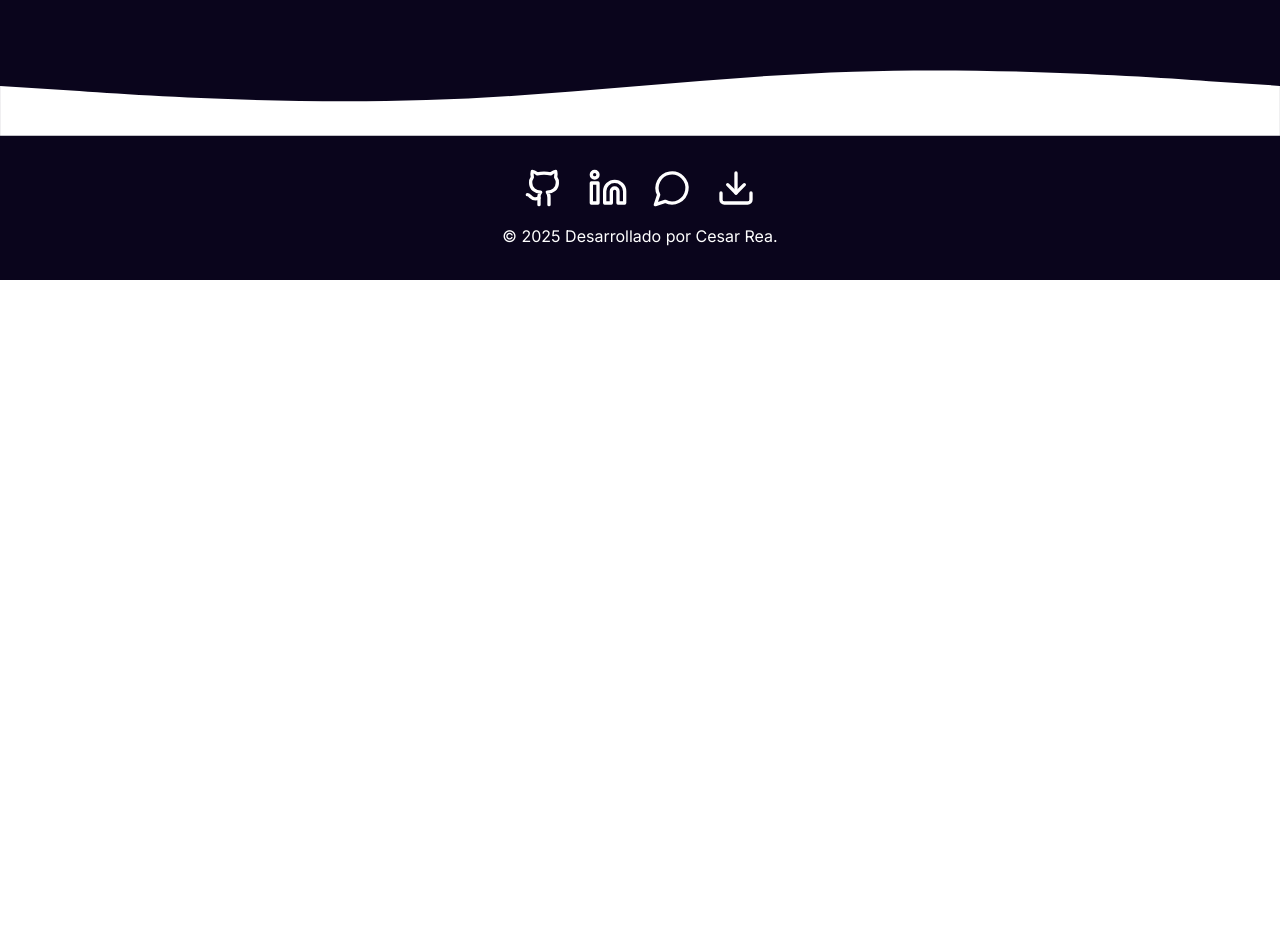
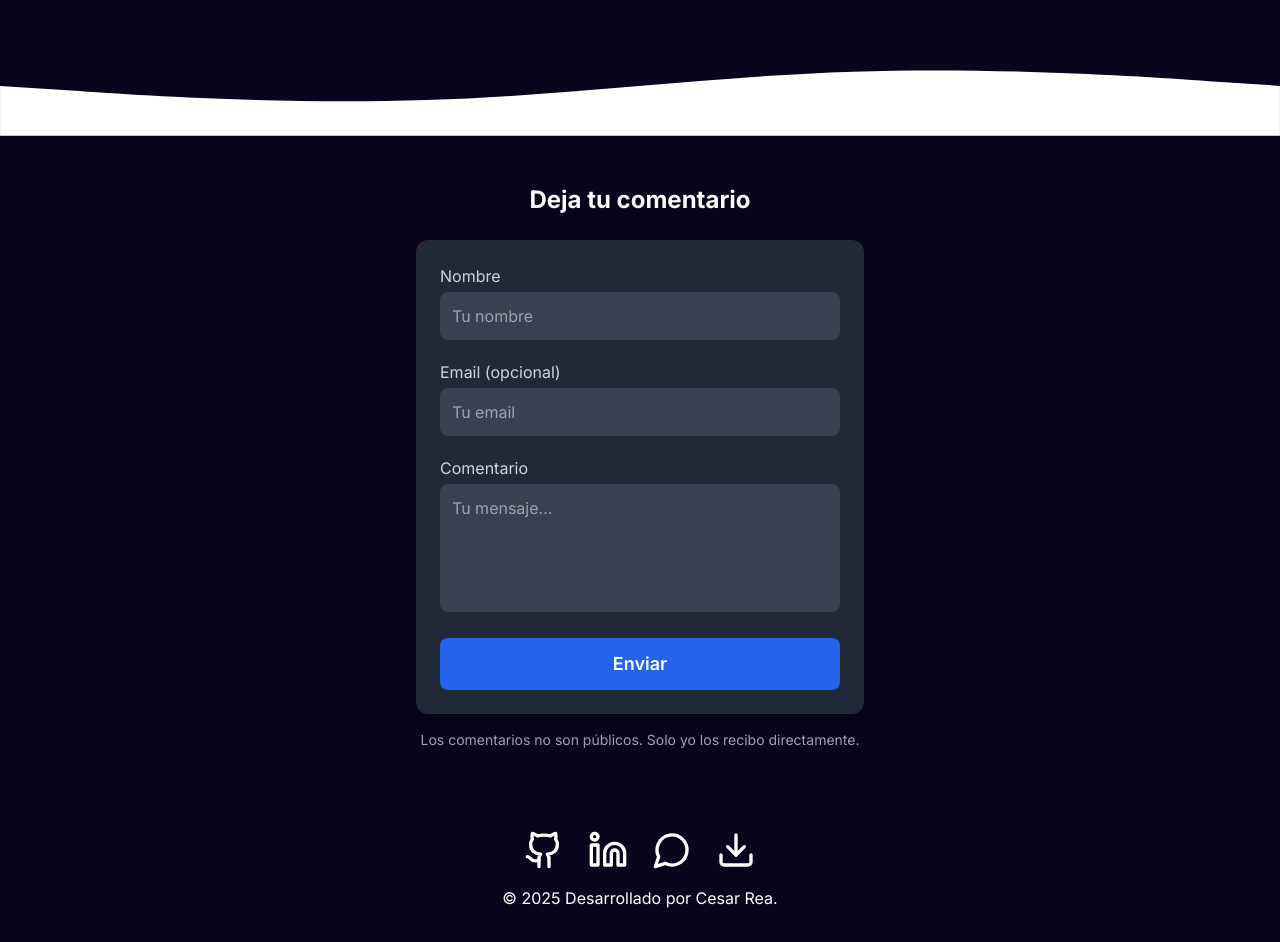
Before and after one commit to dadito6/PortfolioCesar, a Next.js app: page / in a window 1280 px wide. Shown: the part 2060-3002 px from the top of the page. Before the commit the page ends 2340 px from the top, so only its background shows below. Built offline with nearby package versions, Linux system fonts and the light colour scheme.

Commit message:
agrego form

```diff
--- /dev/null
+++ b/app/components/comentarios.tsx
@@ -0,0 +1,103 @@
+import { useState } from 'react';
+
+export function Comentarios() {
+  const [nombre, setNombre] = useState('');
+  const [comentario, setComentario] = useState('');
+  const [email, setEmail] = useState('');
+  const [mensajeEnvio, setMensajeEnvio] = useState('');
+
+  const submitComentario = async (e: React.FormEvent) => {
+    e.preventDefault();
+
+    if (!comentario.trim()) {
+      setMensajeEnvio('Por favor escribe un comentario');
+      return;
+    }
+    if (email && !/^[\w-.]+@([\w-]+\.)+[\w-]{2,4}$/.test(email)) {
+      setMensajeEnvio('Por favor ingresa un email válido');
+      return;
+    }
+
+    try {
+      setMensajeEnvio('Enviando...');
+      const response = await fetch('/api/enviar-mail', {
+        method: 'POST',
+        headers: { 'Content-Type': 'application/json' },
+        body: JSON.stringify({ nombre, email, comentario })
+      });
+
+      if (response.ok) {
+        setNombre('');
+        setEmail('');
+        setComentario('');
+        setMensajeEnvio('¡Gracias por tu opinión! Te responderé pronto.');
+        setTimeout(() => setMensajeEnvio(''), 5000);
+      } else {
+        const errorData = await response.json();
+        setMensajeEnvio(`Error: ${errorData.error || 'Intenta nuevamente'}`);
+      }
+    } catch (error) {
+      setMensajeEnvio('Error de conexión. Por favor intenta más tarde.');
+    }
+  };
+
+  return (
+    <section className="py-12 px-2 animate-fade-in">
+      <h2 className="font-bold mb-6 text-gray-50 text-2xl text-center">Deja tu comentario</h2>
+      <div className="max-w-md mx-auto bg-gray-800 rounded-xl shadow-lg p-6">
+        <form onSubmit={submitComentario} className="space-y-5">
+          <div>
+            <label className="block text-gray-300 mb-1" htmlFor="nombre">Nombre</label>
+            <input
+              id="nombre"
+              type="text"
+              value={nombre}
+              onChange={(e) => setNombre(e.target.value)}
+              placeholder="Tu nombre"
+              className="w-full p-3 rounded-lg bg-gray-700 text-white focus:outline-none focus:ring-2 focus:ring-blue-500 transition"
+            />
+          </div>
+          <div>
+            <label className="block text-gray-300 mb-1" htmlFor="email">Email (opcional)</label>
+            <input
+              id="email"
+              type="email"
+              placeholder="Tu email"
+              value={email}
+              onChange={e => setEmail(e.target.value)}
+              className="w-full p-3 rounded-lg bg-gray-700 text-white focus:outline-none focus:ring-2 focus:ring-blue-500 transition"
+            />
+          </div>
+          <div>
+            <label className="block text-gray-300 mb-1" htmlFor="comentario">Comentario</label>
+            <textarea
+              id="comentario"
+              value={comentario}
+              onChange={(e) => setComentario(e.target.value)}
+              placeholder="Tu mensaje..."
+              className="w-full p-3 rounded-lg bg-gray-700 h-32 text-white focus:outline-none focus:ring-2 focus:ring-blue-500 transition resize-none"
+              required
+            />
+          </div>
+          <button
+            type="submit"
+            className="w-full py-3 bg-blue-600 hover:bg-blue-700 rounded-lg text-white font-semibold text-lg transition"
+          >
+            Enviar
+          </button>
+        </form>
+        {mensajeEnvio && (
+          <div className={`mt-4 p-3 rounded-lg text-center ${
+            mensajeEnvio.includes('Gracias') ? 'bg-green-500' :
+            mensajeEnvio.includes('Error') ? 'bg-red-500' : 'bg-blue-500'
+          } text-white transition duration-300`}>
+            {mensajeEnvio}
+          </div>
+        )}
+      </div>
+      <div className="text-center text-gray-400 mt-4 text-sm">
+        <p>Los comentarios no son públicos. Solo yo los recibo directamente.</p>
+      </div>
+    </section>
+  );
+}
--- a/app/page.tsx
+++ b/app/page.tsx
@@ -8,6 +8,7 @@ import { OrbitControls, PerspectiveCamera } from "@react-three/drei"
 import { Projects } from "./components/projects"
 import { Laptop } from "./components/laptop"
 import { Footer } from "./components/footer"
+import { Comentarios } from "./components/comentarios"
 import "../styles/globals.css"
 
 export default function Home() {
@@ -101,7 +102,7 @@ export default function Home() {
           <path d="M0,64L80,69.3C160,75,320,85,480,80 C640,75,800,53,960,48C1120,43,1280,53,1360,58.7L1440,64L1440,120L1360,120C1280,120,1120,120,960,120C800,120,640,120,480,120C320,120,160,120,80,120L0,120Z"></path>
         </svg>
       </div>
-
+      <Comentarios/>
       <Footer />
     </div>
   )
--- a/package.json
+++ b/package.json
@@ -10,6 +10,7 @@
   },
   "dependencies": {
     "@hookform/resolvers": "^3.9.1",
+    "@prisma/client": "^6.8.2",
     "@radix-ui/react-accordion": "^1.2.2",
     "@radix-ui/react-alert-dialog": "^1.1.4",
     "@radix-ui/react-aspect-ratio": "^1.1.1",
@@ -50,6 +51,8 @@
     "lucide-react": "^0.454.0",
     "next": "^14.2.28",
     "next-themes": "^0.4.4",
+    "nodemailer": "^7.0.3",
+    "prisma": "^6.8.2",
     "react": "^18",
     "react-day-picker": "^8.10.1",
     "react-dom": "^18",
@@ -66,6 +69,7 @@
   },
   "devDependencies": {
     "@types/node": "^22",
+    "@types/nodemailer": "^6.4.17",
     "@types/react": "^18",
     "@types/react-dom": "^18",
     "postcss": "^8",
--- /dev/null
+++ b/pages/api/enviar-mail.ts
@@ -0,0 +1,55 @@
+import type { NextApiRequest, NextApiResponse } from 'next';
+import nodemailer from 'nodemailer';
+
+export default async function handler(
+  req: NextApiRequest,
+  res: NextApiResponse
+) {
+  if (req.method !== 'POST') {
+    return res.status(405).json({ error: 'Método no permitido' });
+  }
+
+  const { nombre, email,comentario } = req.body;
+
+  if (!comentario || comentario.trim() === '') {
+    return res.status(400).json({ error: 'El comentario no puede estar vacío' });
+  }
+
+  const transporter = nodemailer.createTransport({
+    service: 'Gmail',
+    auth: {
+      user: process.env.EMAIL_USER,
+      pass: process.env.EMAIL_PASS,
+    },
+  });
+
+
+  const mailOptions = {
+    from: process.env.EMAIL_USER,
+    to: process.env.TU_EMAIL,
+    subject: `Nuevo comentario en tu portfolio - ${nombre || 'Anónimo'}`,
+    text: `
+      Nombre: ${nombre || 'Anónimo'}
+      Email: ${email || 'No proporcionado'}
+      Comentario: ${comentario}
+      Enviado desde: ${req.headers['x-forwarded-for'] || req.socket.remoteAddress}
+    `,
+    html: `
+      <h3>Nuevo comentario en tu portfolio</h3>
+      <p><strong>Nombre:</strong> ${nombre || 'Anónimo'}</p>
+      <p><strong>Email:</strong> ${email || 'No proporcionado'}</p>
+      <p><strong>Comentario:</strong></p>
+      <p>${comentario.replace(/\n/g, '<br>')}</p>
+      <hr>
+      <p><small>IP: ${req.headers['x-forwarded-for'] || req.socket.remoteAddress}</small></p>
+    `,
+  };
+
+  try {
+    await transporter.sendMail(mailOptions);
+    res.status(200).json({ success: true });
+  } catch (error) {
+    console.error('Error enviando email:', error);
+    res.status(500).json({ error: 'Error al enviar el comentario' });
+  }
+}
--- a/styles/globals.css
+++ b/styles/globals.css
@@ -34,7 +34,14 @@ body {
     text-wrap: balance;
   }
 }
+@keyframes fade-in {
+  from { opacity: 0; transform: translateY(30px);}
+  to { opacity: 1; transform: translateY(0);}
+}
 
+.animate-fade-in {
+  animation: fade-in 0.8s cubic-bezier(0.4,0,0.2,1);
+}
 @layer base {
   :root {
     --background: 0 0% 100%;
```
Also changed, not shown: 2 other files (tests, documents, lock files or other folders).
